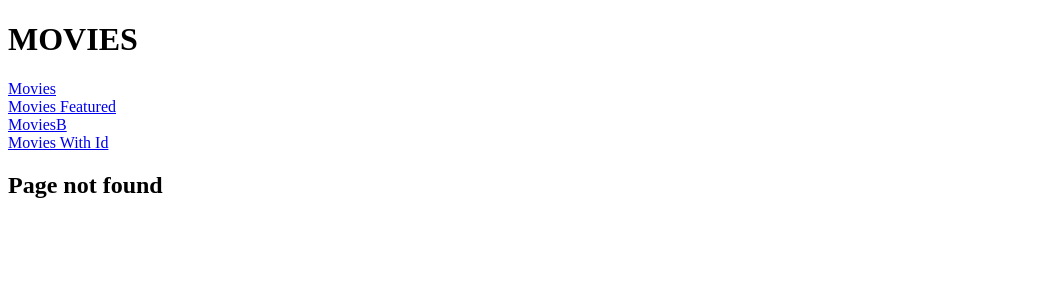
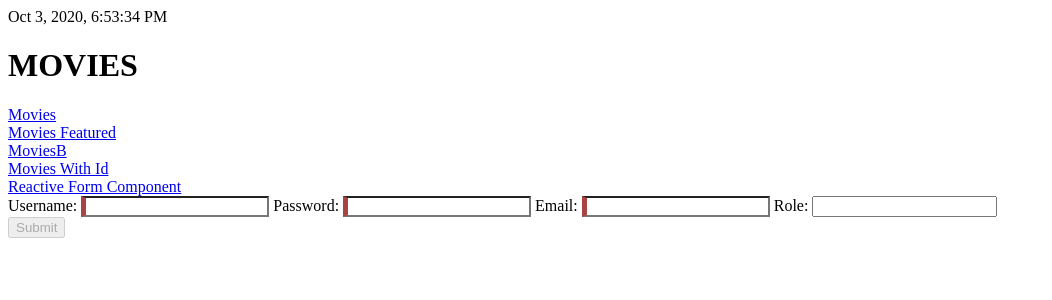
Before and after one commit to al3xkarv/movies-app, an Angular app: page /reactive in a window 1280 px wide. Before the commit this address had no page. Shown: the top 300 px of the page, without its empty margins (0-1052 px from the left). Built offline with nearby package versions, Linux system fonts and the light colour scheme.

Commit message:
completed all session-7 hands-on requirements(created signup-component + added required fields + added current date + added validators)

```diff
--- a/src/app/app-routing.module.ts
+++ b/src/app/app-routing.module.ts
@@ -4,12 +4,14 @@ import { MoviesComponent } from './movies/movies.component';
 import { MoviesBComponent } from './movies/movies-b/movies-b.component';
 import {PageNotFoundComponent} from "./page-not-found/page-not-found.component";
 import {YourGuard} from "./guard";
+import { ReactiveFormComponent } from './reactive-form/reactive-form.component';
 
 const routes: Routes = [
   { path: 'movies', component: MoviesComponent, pathMatch: 'prefix'},
   { path: 'featuredmovies', component: MoviesComponent, pathMatch: 'prefix' },
   { path: 'moviesb', component: MoviesBComponent, pathMatch: 'prefix' },
   { path: 'movieswithid', component: MoviesComponent, pathMatch: 'prefix', canActivate:[YourGuard]},
+  {path: 'reactive', component: ReactiveFormComponent},
   { path: '', component: MoviesComponent, pathMatch: 'full' },
   { path: '**', component: PageNotFoundComponent }
 
--- a/src/app/app.component.html
+++ b/src/app/app.component.html
@@ -1,3 +1,4 @@
+{{latestRefresh | date: "medium"}}
 <h1>{{title}}
 </h1>
 <nav>
@@ -12,4 +13,7 @@
 <nav>
   <a routerLink="/movieswithid" routerLinkActive="active">Movies With Id</a>
 </nav>
+<nav>
+  <a routerLink="/reactive" routerLinkActive="active">Reactive Form Component</a>
+</nav>
 <router-outlet></router-outlet>
--- a/src/app/app.component.ts
+++ b/src/app/app.component.ts
@@ -1,10 +1,22 @@
 import { Component } from '@angular/core';
+import { FormControl } from '@angular/forms';
 
 @Component({
   selector: 'app-root',
   templateUrl: './app.component.html',
   styleUrls: ['./app.component.css']
 })
+
 export class AppComponent {
   title = 'MOVIES';
+  name = new FormControl('');
+  latestRefresh: Date = new Date();
+
+ constructor (){
+
+   setInterval(() => {
+      this.latestRefresh = new Date();
+    }, 1);
+
+ }
 }
--- /dev/null
+++ b/src/app/reactive-form/custom-form-controls.ts
@@ -0,0 +1,12 @@
+import { FormControl, ValidatorFn } from '@angular/forms';
+
+
+export function upperAndLowerCase(control:FormControl){
+  const password = control.value;
+  if (password?.toLowerCase()===password || password?.toUpperCase()===password){
+    return {notUpperandLowerCase: {}};
+  }
+  else{
+    return null;
+  }
+}
--- /dev/null
+++ b/src/app/reactive-form/reactive-form.component.css
@@ -0,0 +1,7 @@
+.ng-valid[required], .ng-valid.required  {
+  border-left: 5px solid #42A948; /* green */
+}
+
+.ng-invalid:not(form)  {
+  border-left: 5px solid #a94442; /* red */
+}
--- /dev/null
+++ b/src/app/reactive-form/reactive-form.component.html
@@ -0,0 +1,45 @@
+<form  [formGroup]="profileForm"(ngSubmit)="onSubmit()">
+
+  <label>Username:
+    <input type="text" formControlName="username"  required minlength="4" class="form-control">
+    <div *ngIf=" username.invalid && (username.dirty || username.touched)">
+    <div *ngIf=" username.errors.required" class="alert alert-danger">
+      Username is required.
+    </div>
+    <div *ngIf=" username.errors.minlength" class="alert alert-danger">
+      Username must have at least 4 characters.
+    </div>
+    </div>
+  </label>
+
+  <label> Password:
+    <input type="password" formControlName="password" required upperAndLowerCase class="form-control">
+    <div *ngIf=" password.invalid && (password.dirty || password.touched)">
+      <div *ngIf=" password.errors.required" class="alert alert-danger">
+      Password is required.
+      </div>
+      <div *ngIf=" password.invalid && !password.errors.required" class="alert alert-danger">
+      Password must have both uppercase and lowercase.
+      </div>
+      </div>
+  </label>
+
+  <label> Email:
+    <input type="email" formControlName="email" required email class="form-control">
+    <div *ngIf=" email.invalid && (email.dirty || email.touched)">
+      <div *ngIf=" email.errors.required" class="alert alert-danger">
+      Email is required.
+    </div>
+
+      <div *ngIf=" email.errors.email" class="alert alert-danger">
+      Email must have valid email syntax.
+    </div>
+  </div>
+  </label>
+
+  <label> Role:
+    <input type="text" formControlName="role" class="form-control">
+  </label>
+</form>
+
+<button type="submit" [disabled]="!profileForm.valid" (click)="onSubmit()">Submit</button>
--- /dev/null
+++ b/src/app/reactive-form/reactive-form.component.ts
@@ -0,0 +1,42 @@
+import { Component, OnInit } from '@angular/core';
+import { FormControl, FormGroup, NgControlStatus, Validators } from '@angular/forms';
+import {upperAndLowerCase} from "./custom-form-controls";
+
+@Component({
+  selector: 'app-reactive-form',
+  templateUrl: './reactive-form.component.html',
+  styleUrls: ['./reactive-form.component.css']
+})
+
+export class ReactiveFormComponent implements OnInit {
+  profileForm = new FormGroup({
+    username: new FormControl('', [Validators.required, Validators.minLength(4)] ),
+    password: new FormControl('', [Validators.required, upperAndLowerCase]),
+    email: new FormControl('', [Validators.required, Validators.email]),
+    role: new FormControl(''),
+
+  });
+
+  constructor() {
+    this.profileForm.get('email').setErrors({
+      email: true
+    })
+  }
+
+  ngOnInit(): void {
+
+  }
+
+  onSubmit() {
+    console.warn("not a safe move but here is your form:" );
+    console.warn(this.profileForm.value);
+  }
+
+  get username() { return this.profileForm.get('username'); }
+
+  get password() { return this.profileForm.get('password'); }
+
+  get email() { return this.profileForm.get('email'); }
+
+
+}
```
Also changed, not shown: src/app/app.module.ts (+6 -1 lines), 1 other file (tests, documents, lock files or other folders).
